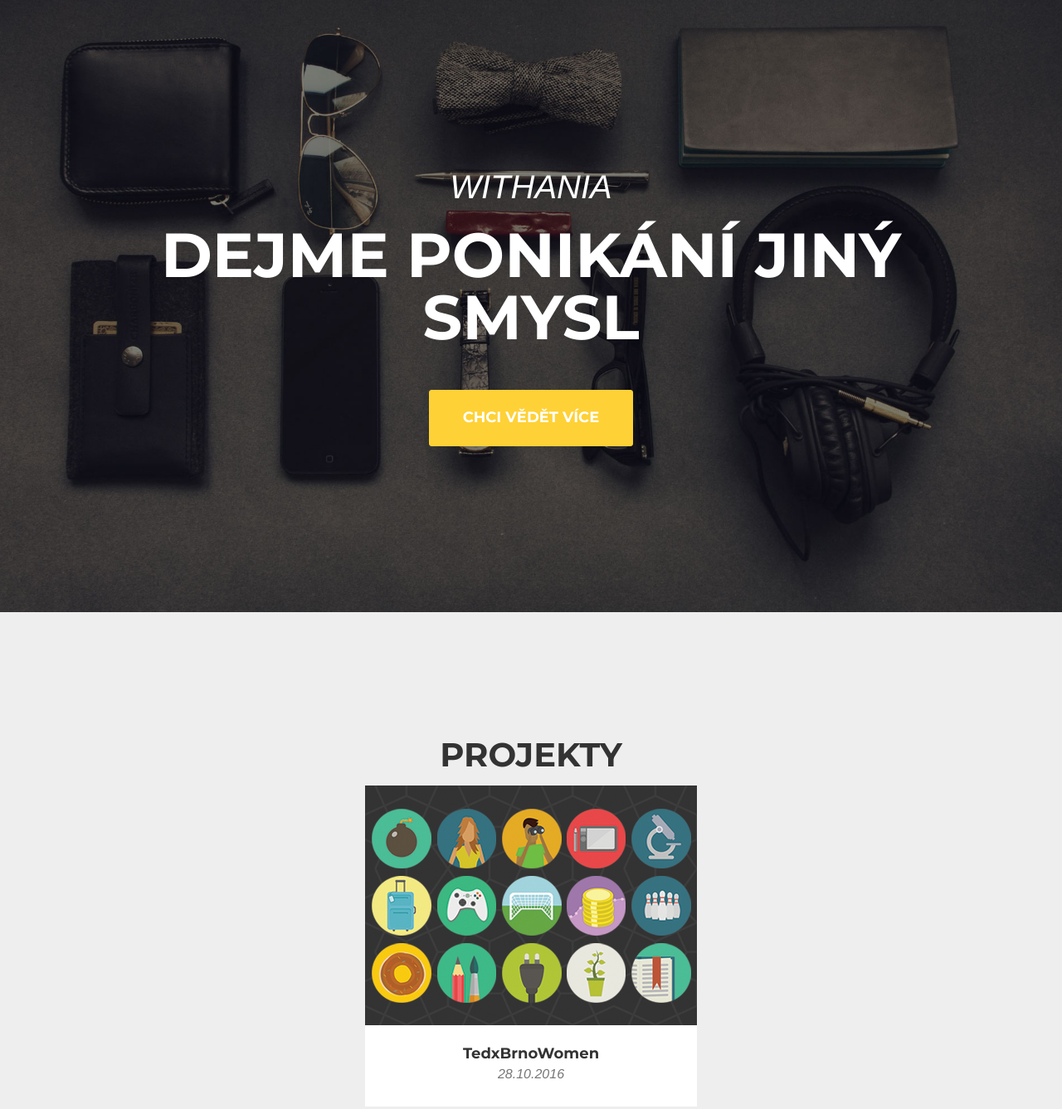
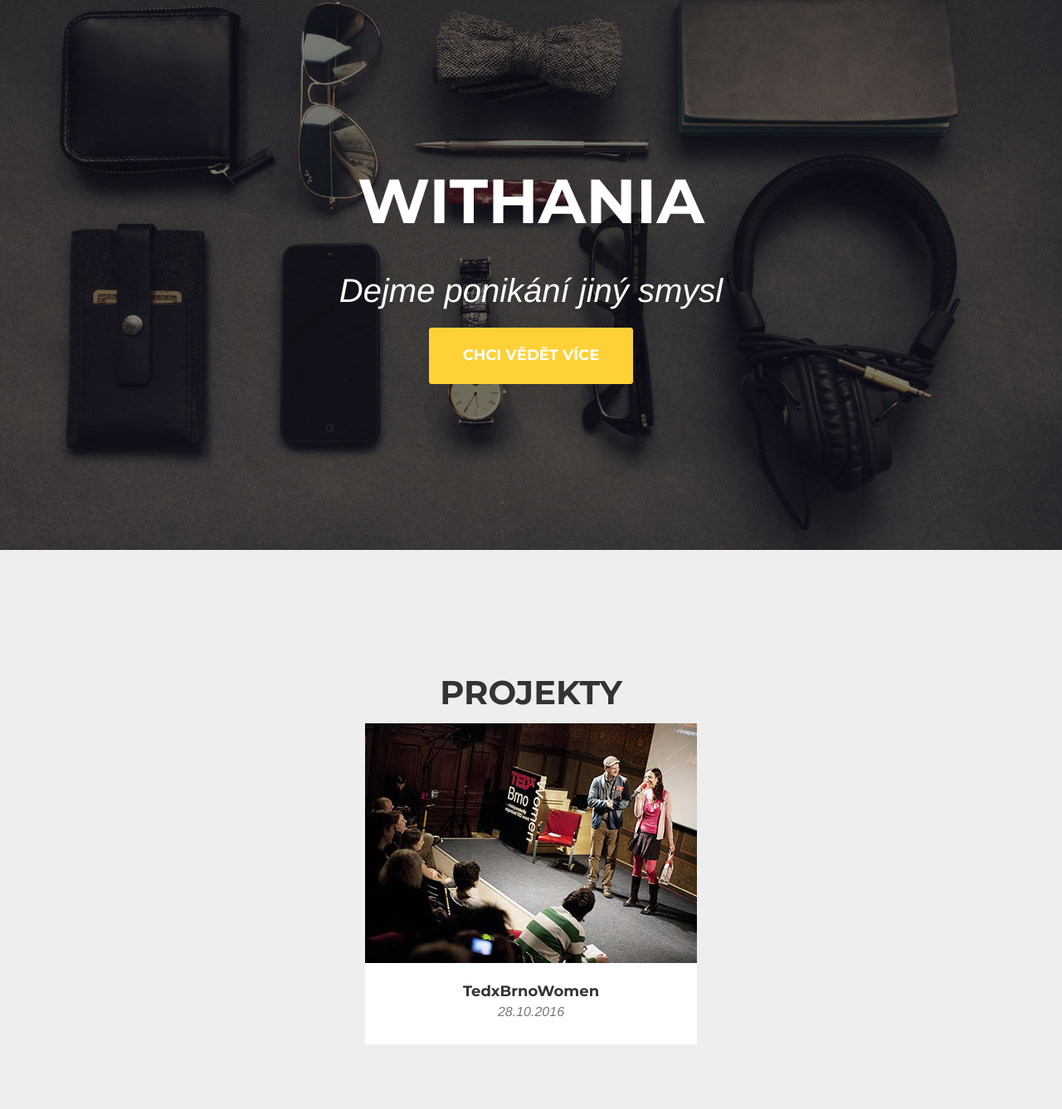
Before and after one commit to cesarova/withania, a website: page index.html in a window 1280 px wide. Shown: the part 95-1432 px from the top of the page at 83% size. Drawn offline with nearby package versions, Linux system fonts and the light colour scheme; a web font is replaced by a local one.

Commit message:
Logo, text, atp.

```diff
--- a/index.html
+++ b/index.html
@@ -43,7 +43,10 @@
                 <button type="button" class="navbar-toggle" data-toggle="collapse" data-target="#bs-example-navbar-collapse-1">
                     <span class="sr-only">Toggle navigation</span> Menu <i class="fa fa-bars"></i>
                 </button>
+                <a class="navbar-brand page-scroll" href="#page-top"><img src="img/withania-logo-small.jpg" class="img-responsive img-circle" alt=""></a>
+                <!--
                 <a class="navbar-brand page-scroll" href="#page-top">Withania</a>
+              -->
             </div>
 
             <!-- Collect the nav links, forms, and other content for toggling -->
@@ -75,8 +78,9 @@
     <header>
         <div class="container">
             <div class="intro-text">
-                <div class="intro-lead-in">WITHANIA</div>
-                <div class="intro-heading">Dejme ponikání jiný smysl</div>
+
+                <div class="intro-heading">WITHANIA</div>
+                <div class="intro-lead-in">Dejme ponikání jiný smysl</div>
                 <a href="#services" class="page-scroll btn btn-xl">Chci vědět více</a>
             </div>
         </div>
@@ -137,7 +141,7 @@
                                 <i class="fa fa-plus fa-3x"></i>
                             </div>
                         </div>
-                        <img src="img/portfolio/roundicons.png" class="img-responsive" alt="">
+                        <img src="img/portfolio/tedxbrnowoman.jpeg" class="img-responsive" alt="">
                     </a>
                     <div class="portfolio-caption">
                         <h4>TedxBrnoWomen</h4>
```
Also changed, not shown: img/portfolio/tedxbrnowoman.jpeg (added), img/withania-logo-small.jpg (added), img/withania-logo.jpg (added).
